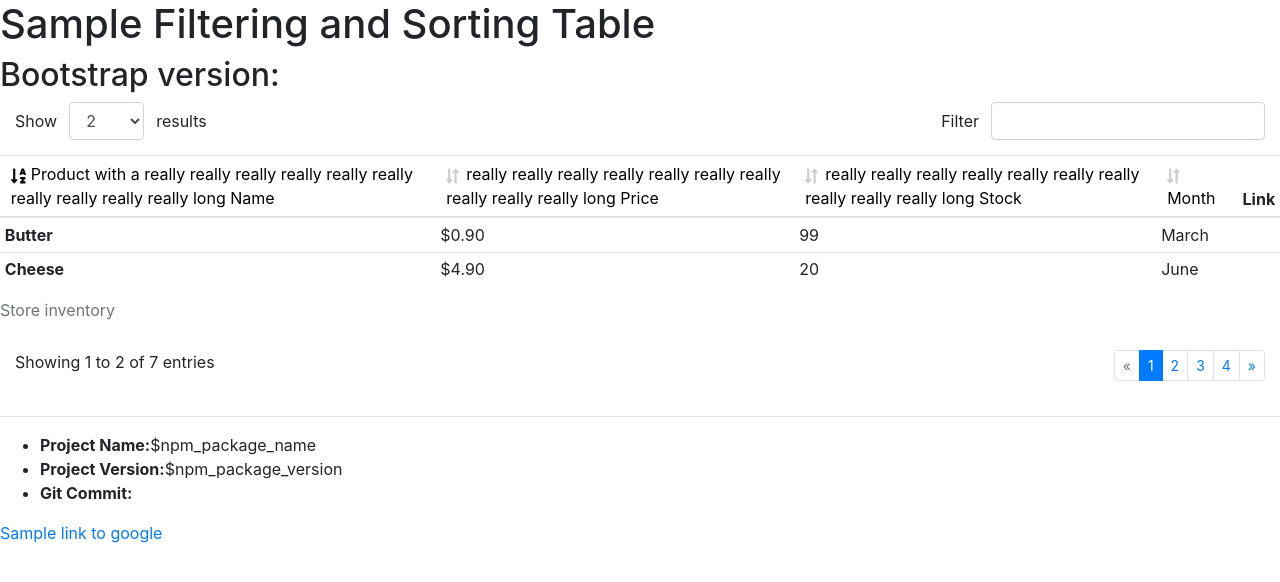
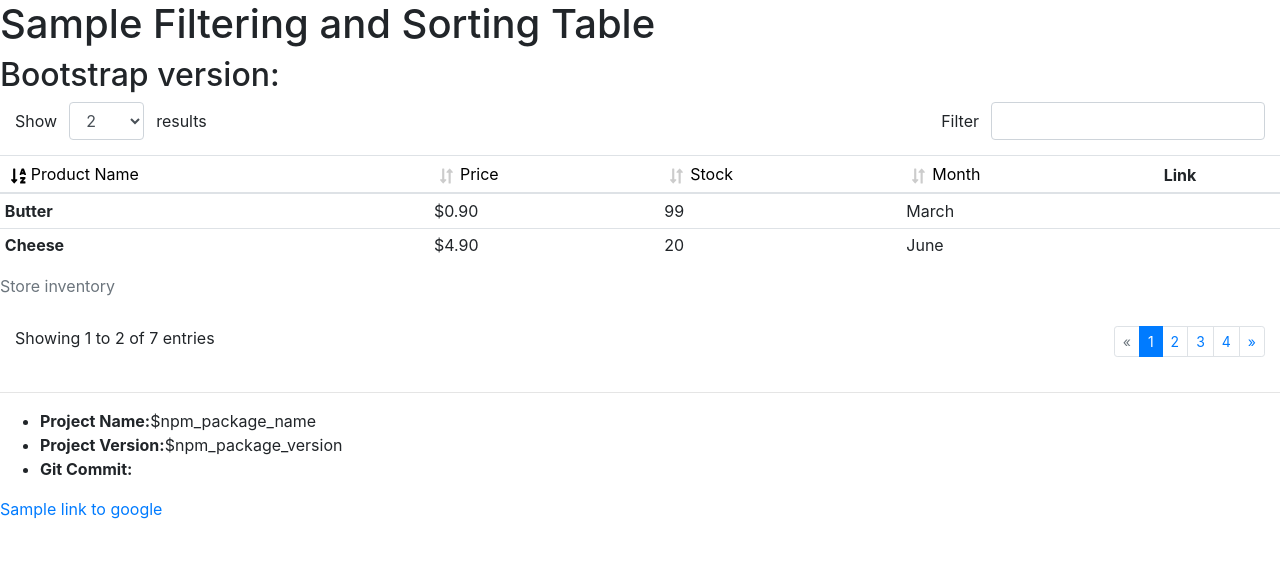
Before and after one commit to mydobie/sortTable, a React app: page / in a window 1280 px wide. Shown: the top 582 px of the page. Built offline with nearby package versions, Linux system fonts and the light colour scheme.

Commit message:
Revert "Stretch sort link the width of the column"
This reverts commit f99e52baab4a7d10fd01aae79367164c5cb48dd7.

```diff
--- a/src/App.tsx
+++ b/src/App.tsx
@@ -3,20 +3,9 @@ import SortTable from './Components/SortTable';
 
 function App() {
   const headers = [
-    {
-      name: 'Product  with a really really really really really really really really really really long Name',
-      key: 'name',
-      type: 'alpha',
-      rowheader: true,
-    },
-    {
-      name: 'really really really really really really really really really really long Price',
-      key: 'price',
-    },
-    {
-      name: 'really really really really really really really really really really long Stock',
-      key: 'stock',
-    },
+    { name: 'Product Name', key: 'name', type: 'alpha', rowheader: true },
+    { name: 'Price', key: 'price' },
+    { name: 'Stock', key: 'stock' },
     { name: 'Month', key: 'month', sortKey: 'monthValue' },
     { name: 'Link', key: 'url', noSort: true, noFilter: true },
   ];
--- a/src/Components/SortTable.tsx
+++ b/src/Components/SortTable.tsx
@@ -163,13 +163,7 @@ const SortTable = (props: Props): JSX.Element => {
             setSortAscending(!sortAscending);
           }
         }}
-        style={{
-          border: 'none',
-          padding: 'none',
-          background: 'none',
-          width: '100%',
-          textAlign: 'left',
-        }}
+        style={{ border: 'none', padding: 'none', background: 'none' }}
       >
         <SortIcons
           sortAsc={sortAscending}
```
